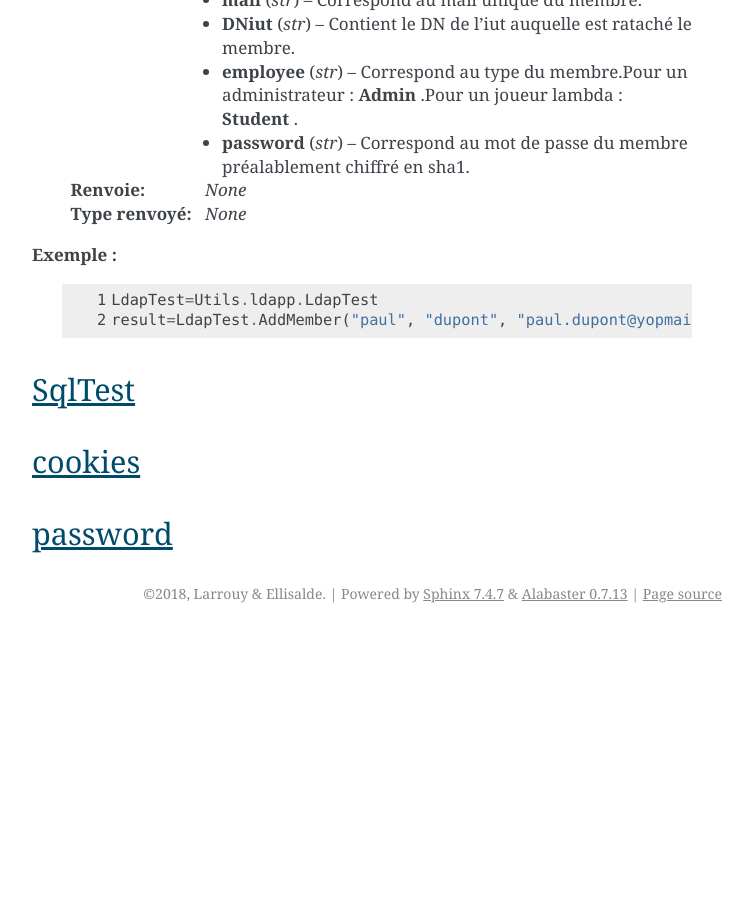
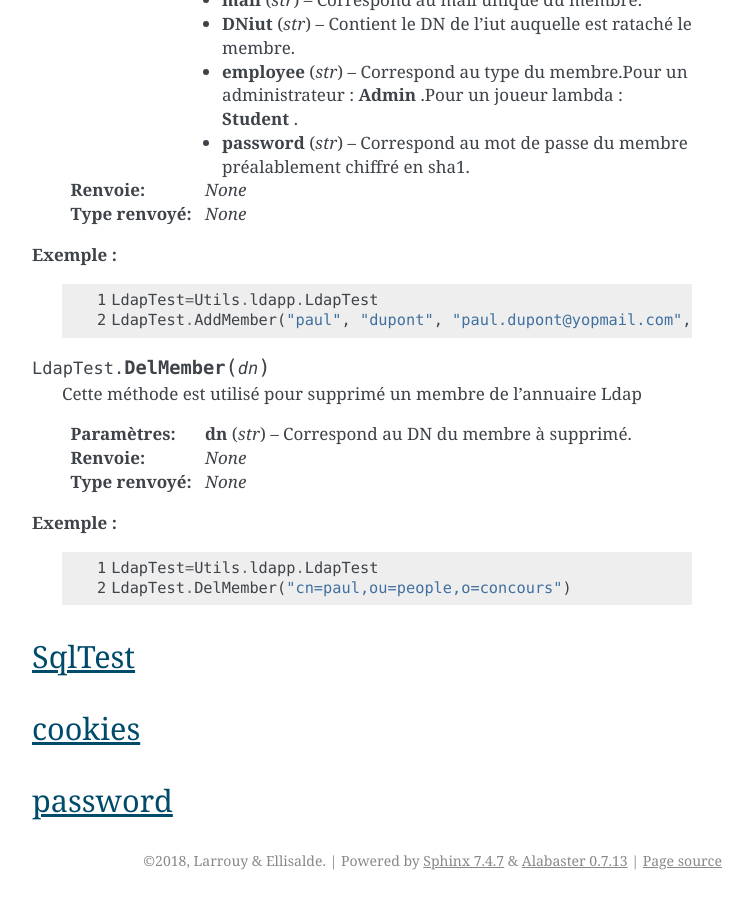
Before and after one commit to soldatroket/ProjetHacking, a Sphinx documentation site: the page built from Documentation/classe.rst, in a window 1280 px wide and 900 px high, scrolled down 1814 px. Shown: the whole window, without its empty margins (388-1141 px from the left). Built offline with Sphinx 7.4.7, drawn with Linux system fonts in a browser that asks for light colours; before the commit the page ends 2447 px from its top, so only the background shows below that.

Commit message:
Update classe.rst

```diff
--- a/Documentation/classe.rst
+++ b/Documentation/classe.rst
@@ -85,8 +85,23 @@ LdapTest
       :linenos:
 
       LdapTest=Utils.ldapp.LdapTest
-      result=LdapTest.AddMember("paul", "dupont", "paul.dupont@yopmail.com", "ou=M2M,o=iut,o=concours", "Admin", "ZedkfjvDFg")
+      LdapTest.AddMember("paul", "dupont", "paul.dupont@yopmail.com", "ou=M2M,o=iut,o=concours", "Admin", "ZedkfjvDFg")
 
+.. method:: LdapTest.DelMember(dn)
+
+   Cette méthode est utilisé pour supprimé un membre de l'annuaire Ldap
+
+   :param str dn: Correspond au DN du membre à supprimé.
+   :return: *None*
+   :rtype: *None*
+
+**Exemple :**
+
+   .. code-block:: python
+      :linenos:
+
+      LdapTest=Utils.ldapp.LdapTest
+      LdapTest.DelMember("cn=paul,ou=people,o=concours")
 
 SqlTest
 -------
```
